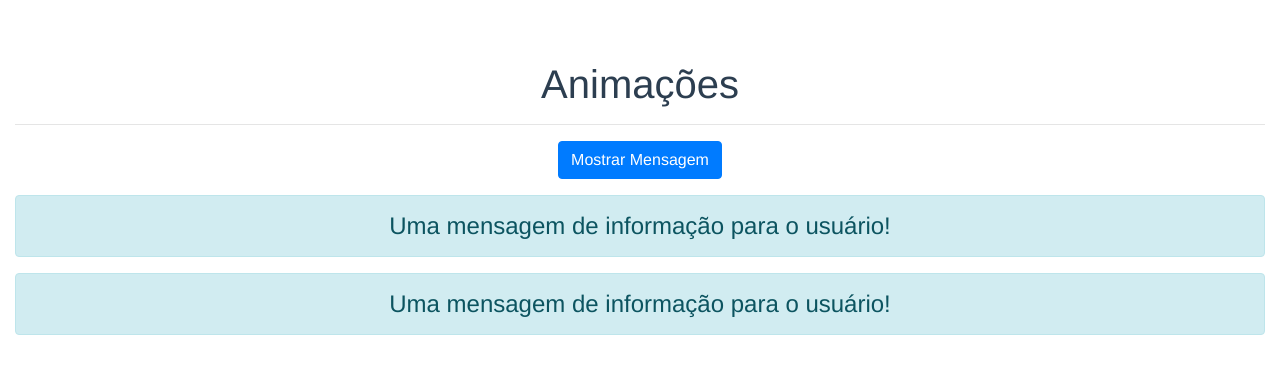
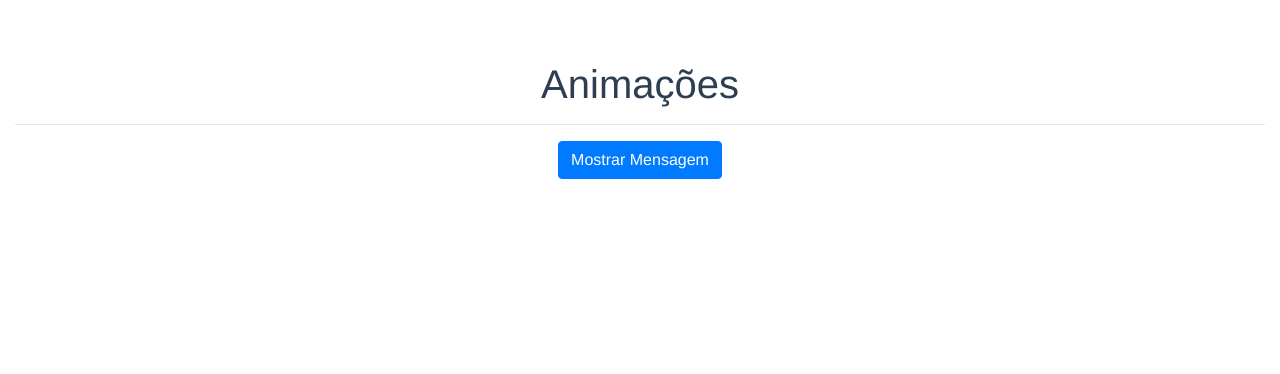
Before and after one commit to ViniciusTBednascki/CursoVuejs, a Vue app in the folder animacoes/animacoes-exercicios/: page / in a window 1280 px wide. Shown: the top 374 px of the page. Built offline with nearby package versions, Linux system fonts and the light colour scheme; a small style sheet from the web is missing.

Commit message:
utilizando a biblioteca animate.CSS

```diff
--- a/animacoes/animacoes-exercicios/public/index.html
+++ b/animacoes/animacoes-exercicios/public/index.html
@@ -5,7 +5,7 @@
     <meta http-equiv="X-UA-Compatible" content="IE=edge">
     <meta name="viewport" content="width=device-width,initial-scale=1.0">
     <link rel="icon" href="<%= BASE_URL %>favicon.ico">
-    <link rel="stylesheet" href="https://cdnjs.cloudflare.com/ajax/libs/animate.css/3.7.0/animate.min.css">
+    <link href="https://cdn.jsdelivr.net/npm/animate.css@3.5.1" rel="stylesheet" type="text/css" />
     <title>animacoes-exercicios</title>
   </head>
   <body>
--- a/animacoes/animacoes-exercicios/src/App.vue
+++ b/animacoes/animacoes-exercicios/src/App.vue
@@ -11,6 +11,10 @@
 		<transition name="slide" appear>
 			<b-alert variant="info" show v-show="exibir">{{msg}}</b-alert>
 		</transition>
+
+		<transition enter-active-class="animated bounce" leave-active-class="animated shake">
+			<b-alert variant="info" show v-show="exibir">{{msg}}</b-alert>
+		</transition>
 	</div>
 </template>
 
@@ -20,7 +24,7 @@ export default {
 	data() {
 		return {
 			msg: 'Uma mensagem de informação para o usuário!',
-			exibir: true
+			exibir: false
 		}
 	}
 }
```
